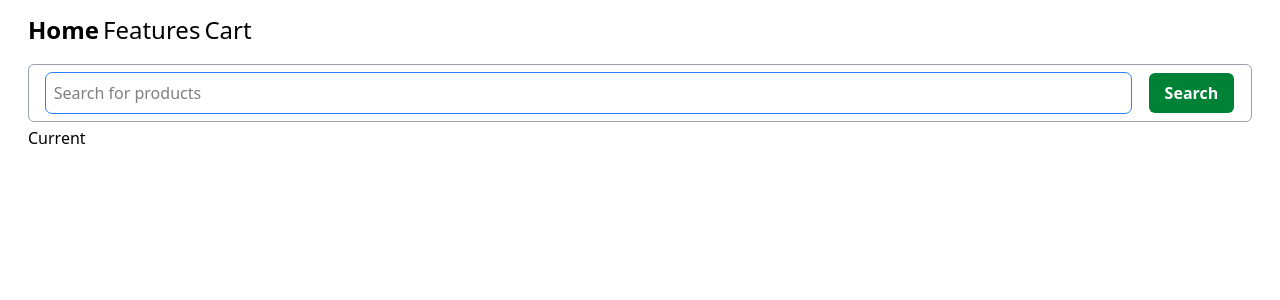
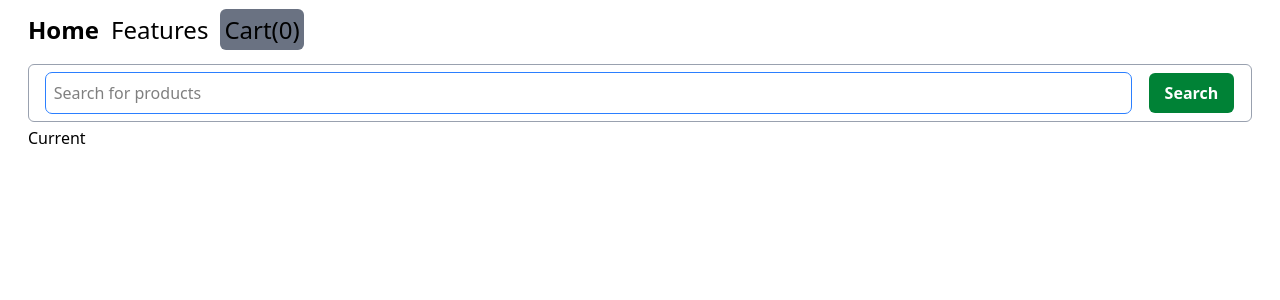
Before and after one commit to ErikEvertonRodrigues/ecommerce_Django, a Django app: page / in a window 1280 px wide. Shown: the top 300 px of the page. Run offline with Django 5.2, Linux system fonts and the light colour scheme; data that the repository does not hold is empty; style sheets or scripts are compiled from the project's sources.

Commit message:
add popover button and text

```diff
--- a/shop/templates/shop/index.html
+++ b/shop/templates/shop/index.html
@@ -14,10 +14,15 @@
 <body>
     <header class="max-w-[1224px] m-auto">
         <nav class="h-[60px]">
-            <ul class="h-full flex items-center gap-1">
+            <ul class="h-full flex items-center gap-3">
                 <li><a class="font-bold text-2xl" href="#">Home</a></li>
                 <li><a class=" text-2xl" href="#">Features</a></li>
-                <li><a class=" text-2xl" id="cart" href="#">Cart</a></li>
+                <li>
+                    <a class="text-2xl bg-gray-500 p-1 rounded-md box-border" id="cart" href="#">Cart(0)</a>
+                    <div id="cart-popover" class="border rounded-md w-[200px] h-[50px] absolute bg-neutral-300 p-2 invisible">
+                        <p class="text-lg">This is your cart</p>
+                    </div>
+                </li>
             </ul>
         </nav>
     </header>
@@ -79,5 +84,9 @@
         document.getElementById("cart").innerHTML = `Cart(${Object.keys(cart).length})`;
     });
 
+    $(document).on('click', '#cart', function() {
+        document.getElementById("cart-popover").classList.toggle("invisible");
+    })
+
 </script>
 </html>
```
